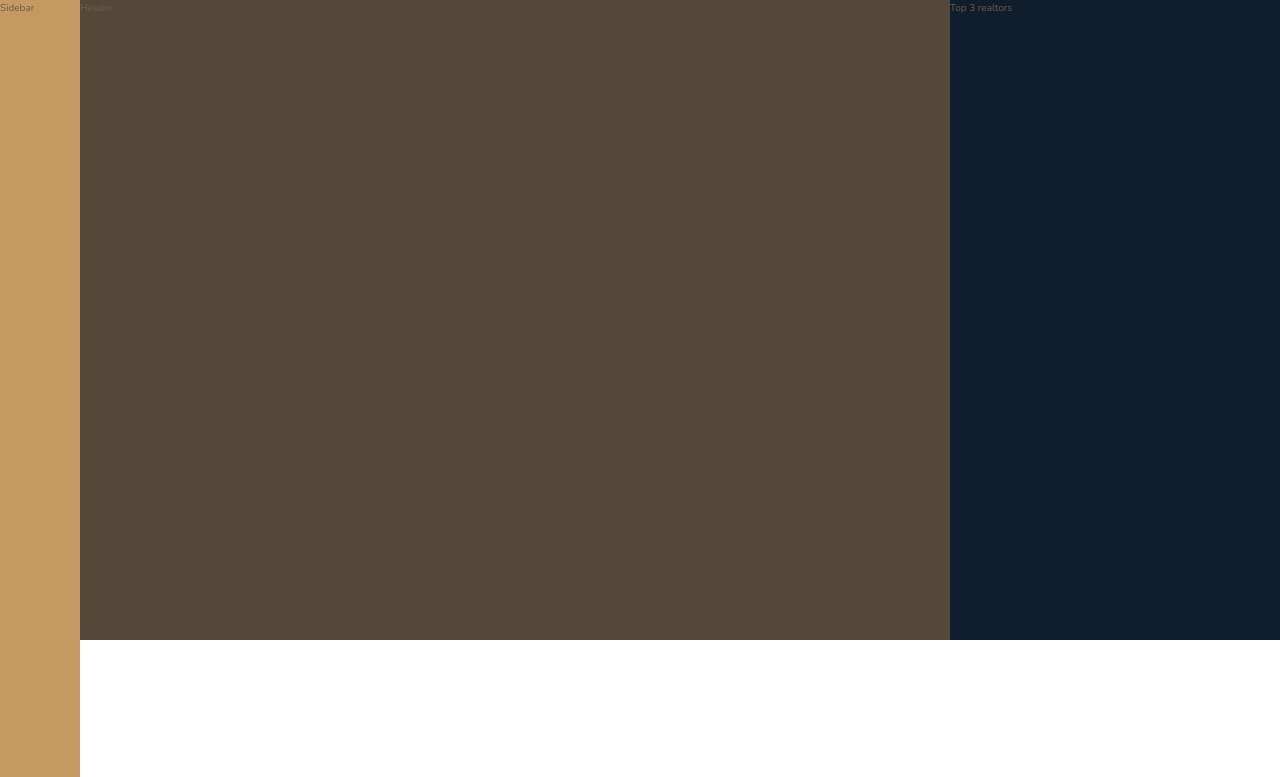
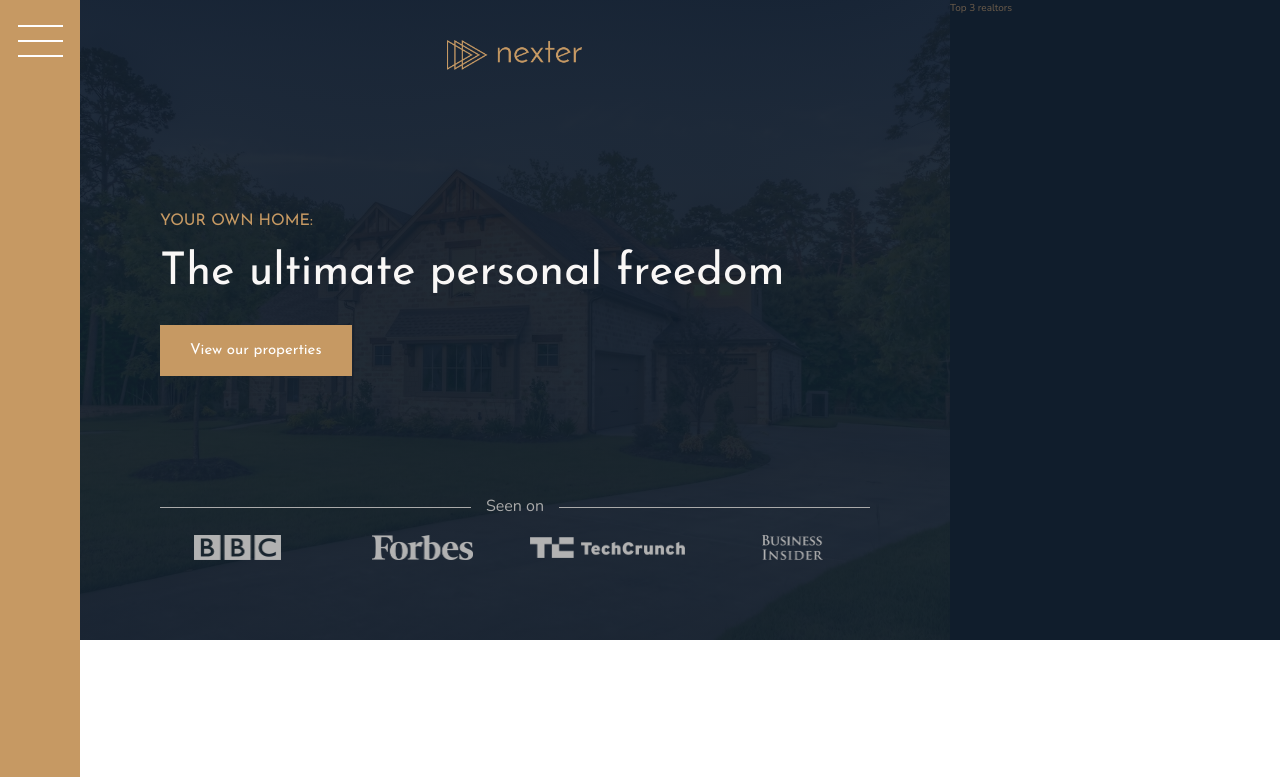
Before and after one commit to didiweb24/Nexter, a website: page index.html in a window 1280 px wide. Shown: the top 777 px of the page. Drawn offline with nearby package versions, Linux system fonts and the light colour scheme.

Commit message:
realtors yapılacak

```diff
--- a/index.html
+++ b/index.html
@@ -14,11 +14,21 @@
     </head>
     <body class="container">
        <div class="sidebar">
-           Sidebar
+           <button class="nav-btn"></button>
        </div>
 
        <header class="header">
-           Header
+        <img src="img/logo.png" alt="Nexter logo" class="header__logo">
+        <h3 class="heading-3">Your own home:</h3>
+        <h1 class="heading-1">The ultimate personal freedom</h1>
+        <button class="btn header__btn">View our properties</button>
+        <div class="header__seenon-text">Seen on</div>
+        <div class="header__seenon-logos">
+            <img src="img/logo-bbc.png" alt="Seen on logo 1">
+            <img src="img/logo-forbes.png" alt="Seen on logo 2">
+            <img src="img/logo-techcrunch.png" alt="Seen on logo 3">
+            <img src="img/logo-bi.png" alt="Seen on logo 4">
+        </div>
        </header>
 
        <div class="realtors">
--- a/sass/_header.scss
+++ b/sass/_header.scss
@@ -1,4 +1,61 @@
 .header {
-    background-color: $color-grey-dark-1;
+
     grid-column: full-start / col-end 6;
+    background-image: linear-gradient(rgba($color-secondary, .93), rgba($color-secondary, .93)), url(../img/hero.jpeg);
+    background-size: cover;
+    background-position: center;
+    padding: 8rem;
+    padding-top: 4rem;
+
+
+
+    display: grid;
+    grid-template-rows: 1fr min-content minmax(6rem, min-content) 1fr;
+    grid-template-columns: minmax(min-content, max-content);
+    grid-row-gap: 1.5rem;
+    justify-content: center;
+
+
+    &__logo {
+        height: 3rem;
+        justify-self: center;
+    }
+
+    &__btn {
+        align-self: start;
+        justify-self: start;
+    }
+
+
+    &__seenon-text {
+        display: grid;
+        grid-template-columns: 1fr max-content 1fr;
+        grid-column-gap: 1.5rem;
+        align-items: center;
+
+        font-size: 1.6rem;
+        color: $color-grey-light-2;
+
+        &::before,
+        &::after {
+            content: "";
+            height: 1px;
+            display: block;
+            background-color: currentColor;
+        }
+    }
+
+    &__seenon-logos {
+        display: grid;
+        grid-template-columns: repeat(4, 1fr);
+        grid-column-gap: 3rem;
+        justify-items: center;
+        align-items: center;
+
+        img {
+            max-height: 2.5rem;
+            max-width: 100%;
+            filter: brightness(70%);
+        }
+    }
 }
--- a/sass/_sidebar.scss
+++ b/sass/_sidebar.scss
@@ -2,4 +2,32 @@
     background-color: $color-primary;
     grid-column: sidebar-start / sidebar-end;
     grid-row:1/-1;
+
+
+    display: flex;
+    justify-content: center;
 }
+
+.nav-btn {
+    border:none;
+    border-radius: 0;
+
+    background-color: #fff;
+    height: 2px;
+    width: 4.5rem;
+    margin-top: 4rem;
+
+
+    &::before,
+    &::after {
+        background-color: #fff;
+        height: 2px;
+        width: 4.5rem;
+        content:"";
+        display: block;
+    }
+
+    &::before { transform: translateY(-1.5rem); }
+    &::after { transform: translateY(1.3rem); }
+
+}
--- a/sass/_typography.scss
+++ b/sass/_typography.scss
@@ -4,9 +4,12 @@
 }
 
 
+
 .heading-1 {
-
     @extend %heading;
+    font-size: 4.5rem;
+    color: $color-grey-light-1;
+    line-height: 1;
 }
 
 .heading-2 {
```
Also changed, not shown: css/style.css.
